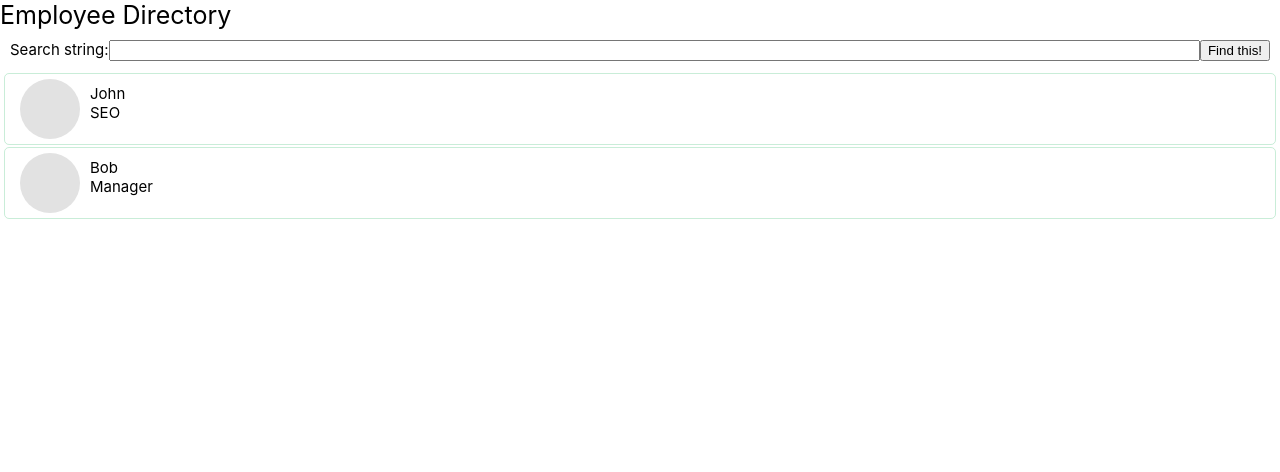
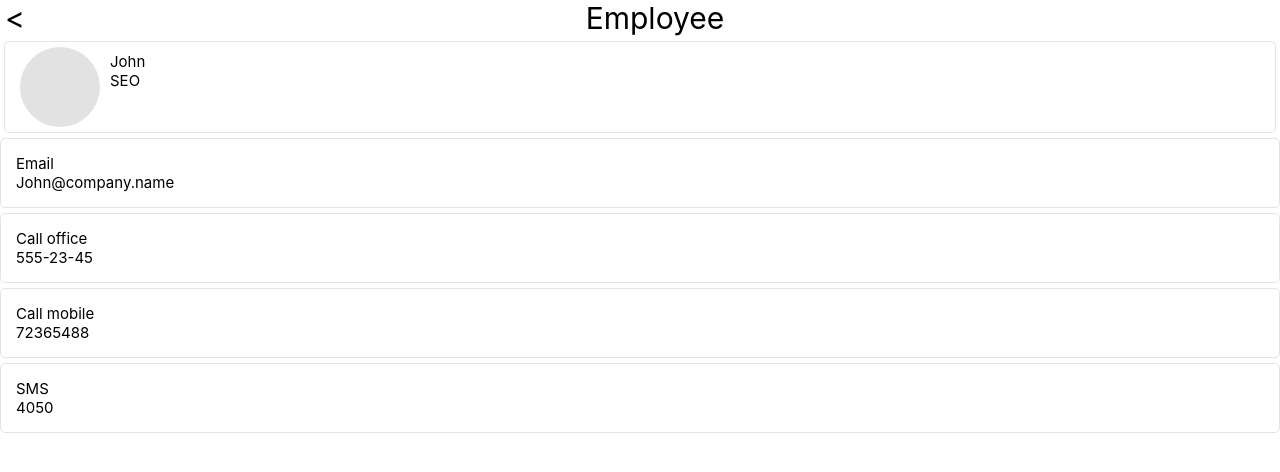
Before and after one commit to IBS-JS-202304/module_01, a React (Create React App) app: page /employee/1 in a window 1280 px wide. Shown: the top 472 px of the page. Built offline with nearby package versions, Linux system fonts and the light colour scheme.

Commit message:
update on class 20230419 router

```diff
--- a/package.json
+++ b/package.json
@@ -8,6 +8,8 @@
     "@testing-library/user-event": "^13.5.0",
     "react": "^18.2.0",
     "react-dom": "^18.2.0",
+    "react-router": "^6.10.0",
+    "react-router-dom": "^6.10.0",
     "react-scripts": "5.0.1",
     "web-vitals": "^2.1.4"
   },
--- a/src/App.js
+++ b/src/App.js
@@ -1,22 +1,24 @@
-import { useState } from 'react';
 import { EmployeeList } from './components/EmployeeList';
 import { EmployeeCard } from './components/EmployeeCard';
-import './App.css';
+import './App.css'; import {
+  createBrowserRouter,
+  RouterProvider,
+} from "react-router-dom";
 
 function App() {
-  const [currentEmployee, setCurrentEmployee] = useState(null);
-
-  const onItemClick = (user) => {
-    setCurrentEmployee(user);
-  }
-
-  const onGoBackClick = () => {
-    setCurrentEmployee(null);
-  }
+  const router = createBrowserRouter([
+    {
+      path: "/",
+      element: <EmployeeList />,
+    }, {
+      path: "employee/:employeeId",
+      element: <EmployeeCard />,
+    },
+  ]);
 
   return (
     <div className="App">
-      {currentEmployee ? <EmployeeCard currentEmployee={currentEmployee} onGoBack={onGoBackClick} /> : <EmployeeList onItemClick={onItemClick} />}
+      <RouterProvider router={router} />
     </div>
   );
 }
--- a/src/components/EmployeeCard/EmployeeCard.js
+++ b/src/components/EmployeeCard/EmployeeCard.js
@@ -1,12 +1,28 @@
+import { useNavigate, useParams } from "react-router-dom";
 import { EmployeeFullData as data } from '../../store/EmployeeFullData';
 import { EmployeeCardHeader } from './EmployeeCardHeader';
 import './EmployeeCard.css'
+import { useCallback, useEffect, useState } from 'react';
 
-export const EmployeeCard = ({ currentEmployee, onGoBack }) => {
-    const employee = data.find((el) => el.id === currentEmployee?.id);
+export const EmployeeCard = () => {
+    const navigate = useNavigate();
+    const { employeeId } = useParams();
+
+    const [employee, setEmploye] = useState();
+
+    const onGoBack = useCallback(() => {
+        navigate(-1);
+    }, [navigate]);
+
+    useEffect(() => {
+        if (employeeId) {
+            setEmploye(data.find((el) => el.id === Number(employeeId)));
+        }
+    }, [employeeId, setEmploye]);
+
     return (<div className="employee-page-wrapper">
         <EmployeeCardHeader onGoBack={onGoBack} />
-        <div className="employee-info-wrapper">
+        {employee ? (<div className="employee-info-wrapper">
             <div className='employee-bage'>
                 <div className='avatar'></div>
                 <div className='user-info'>
@@ -30,6 +46,6 @@ export const EmployeeCard = ({ currentEmployee, onGoBack }) => {
                 <div className="label">SMS</div>
                 <div className="value">{employee.phone.sms}</div>
             </div>
-        </div>
+        </div>) : (<h1>NO EMPLOYEE DATA</h1>)}
     </div>);
 }
--- a/src/components/EmployeeList/EmployeeList.js
+++ b/src/components/EmployeeList/EmployeeList.js
@@ -3,14 +3,13 @@ import { EmployeeListItem } from './EmployeeListItem';
 import { Header } from './Header';
 import { SearchBar } from './SearchBar';
 
-export const EmployeeList = ({ onItemClick }) => {
+export const EmployeeList = () => {
     return (<>
         <Header />
         <SearchBar />
         <div className="employee-list-wrapper">{data.map((user, i) => <EmployeeListItem
             user={user}
             key={`${i}-${user.name}`}
-            onClick={onItemClick}
         />
         )}</div>
     </>);
--- a/src/components/EmployeeList/EmployeeListItem/EmployeeListItem.js
+++ b/src/components/EmployeeList/EmployeeListItem/EmployeeListItem.js
@@ -1,12 +1,19 @@
+import { useCallback } from "react";
+import { useNavigate } from "react-router-dom";
 import { formatUserName } from '../../../utils';
 import './EmployeeListItem.css';
 
-export const EmployeeListItem = ({ user, onClick }) => {
-    const userName = formatUserName(user);
+export const EmployeeListItem = ({ user }) => {
+    const navigate = useNavigate();
+
+    const onClick = useCallback(() => {
+        navigate(`/employee/${user.id}`);
+    }, [navigate]);
+
     return (<div className='employee-list-item' onClick={() => onClick(user)}>
         <div className='avatar'></div>
         <div className='user-info'>
-            <div className='employee-name'>{userName}</div>
+            <div className='employee-name'>{formatUserName(user)}</div>
             <div className='employee-position'>{user.position}</div>
         </div>
     </div>);
```
